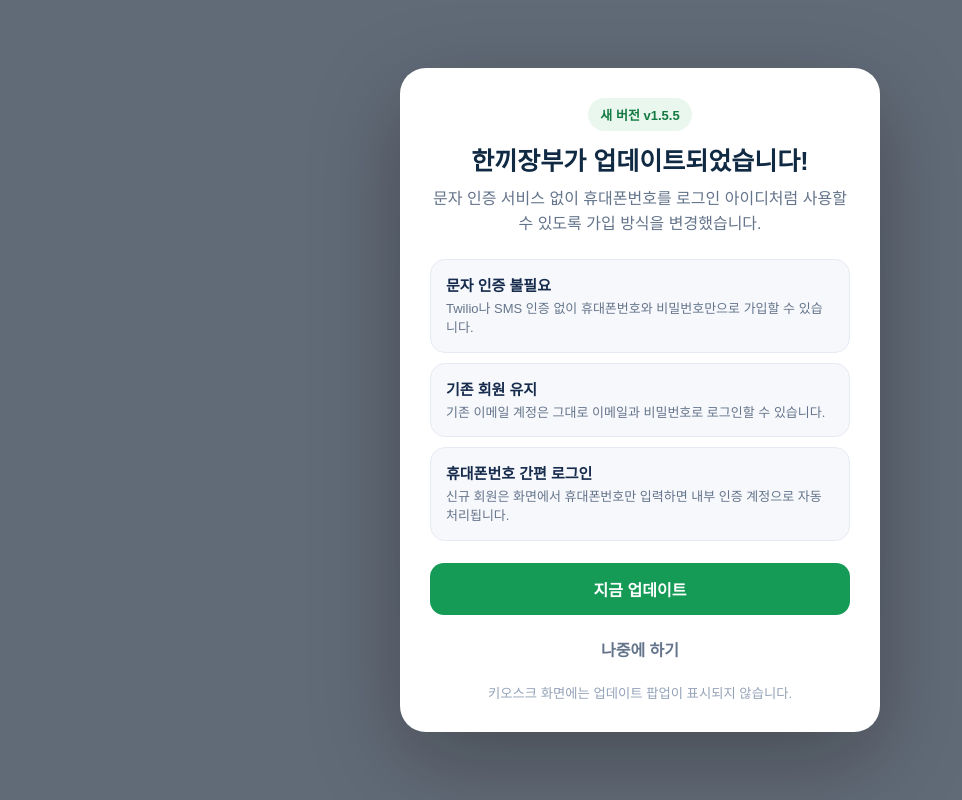
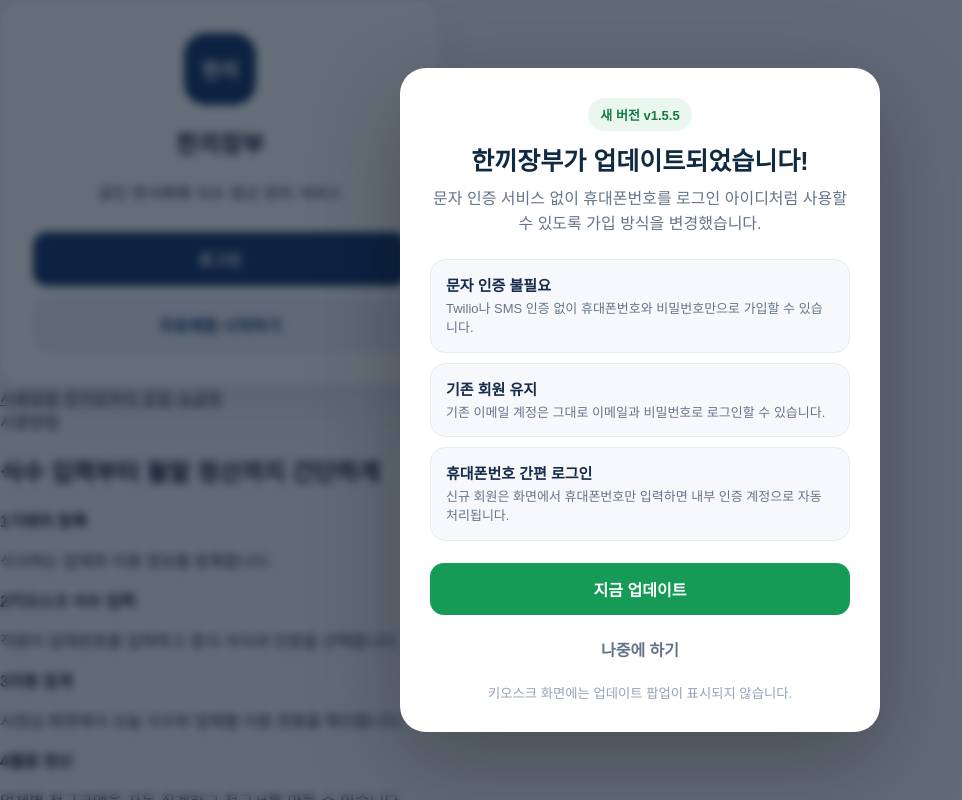
Before and after one commit to profile2018/hankki-jangbu, a Next.js app: page / in a window 1280 px wide. Shown: the top 800 px of the page, without its empty margins (0-962 px from the left). Built offline with nearby package versions, Linux system fonts and the light colour scheme; no server answers.

Commit message:
Add public service info sections to landing page

```diff
--- a/app/page.js
+++ b/app/page.js
@@ -8,20 +8,13 @@ export default function Home() {
     const search = window.location.search || "";
     const hash = window.location.hash || "";
     const params = new URLSearchParams(search);
-    const isRecovery =
-      params.has("code") ||
-      params.get("type") === "recovery" ||
-      hash.includes("type=recovery") ||
-      hash.includes("access_token=");
-
-    if (isRecovery) {
-      window.location.replace(`/reset-password${search}${hash}`);
-    }
+    const isRecovery = params.has("code") || params.get("type") === "recovery" || hash.includes("type=recovery") || hash.includes("access_token=");
+    if (isRecovery) window.location.replace(`/reset-password${search}${hash}`);
   }, []);
 
   return (
-    <main className="center-shell">
-      <section className="brand-card">
+    <main className="landing-shell">
+      <section className="brand-card landing-brand-card">
         <div className="brand-mark">한끼</div>
         <h1>한끼장부</h1>
         <p>공단 한식뷔페 식수·정산 관리 서비스</p>
@@ -30,6 +23,44 @@ export default function Home() {
           <Link className="btn secondary" href="/signup">무료체험 시작하기</Link>
         </div>
       </section>
+
+      <nav className="landing-menu" aria-label="한끼장부 서비스 안내">
+        <a href="#how">사용방법</a><span>·</span><a href="#benefits">한끼장부의 장점</a><span>·</span><a href="#pricing">요금제</a>
+      </nav>
+
+      <section className="landing-info" id="how">
+        <div className="landing-section-head"><span>사용방법</span><h2>식수 입력부터 월말 정산까지 간단하게</h2></div>
+        <div className="landing-steps">
+          <article><b>1</b><strong>거래처 등록</strong><p>식사하는 업체와 이용 정보를 등록합니다.</p></article>
+          <article><b>2</b><strong>키오스크 식수 입력</strong><p>직원이 업체번호를 입력하고 중식·석식과 인원을 선택합니다.</p></article>
+          <article><b>3</b><strong>자동 집계</strong><p>사장님 화면에서 오늘 식수와 업체별 이용 현황을 확인합니다.</p></article>
+          <article><b>4</b><strong>월말 정산</strong><p>업체별 청구금액을 자동 집계하고 청구서를 만들 수 있습니다.</p></article>
+        </div>
+        <div className="device-note"><strong>키오스크용 태블릿은 별도 구매입니다.</strong><span>기존에 사용 중인 태블릿이 있다면 별도 구매 없이 한끼장부 키오스크로 사용할 수 있습니다. 기기 사용 가능 여부도 확인해 드립니다.</span></div>
+      </section>
+
+      <section className="landing-info" id="benefits">
+        <div className="landing-section-head"><span>한끼장부의 장점</span><h2>손으로 적던 식수 장부를 더 편하게</h2></div>
+        <div className="benefit-grid">
+          <article><strong>수기장부 간소화</strong><p>매일 손으로 적고 다시 계산하는 일을 줄여줍니다.</p></article>
+          <article><strong>누락·계산 실수 감소</strong><p>등록된 식수를 기준으로 자동 집계해 정산 실수를 줄입니다.</p></article>
+          <article><strong>실시간 식수 확인</strong><p>중식·석식 이용 인원을 사장님 화면에서 바로 확인합니다.</p></article>
+          <article><strong>월말 정산 자동화</strong><p>업체별 식수와 금액을 모아 월말 정산 시간을 크게 줄입니다.</p></article>
+        </div>
+      </section>
+
+      <section className="landing-info" id="pricing">
+        <div className="landing-section-head"><span>요금제</span><h2>30일 동안 먼저 사용해 보세요</h2></div>
+        <div className="pricing-grid">
+          <article><span>무료체험</span><strong>30일 무료</strong><p>한끼장부를 실제 식당에서 충분히 사용해 보세요.</p></article>
+          <article><span>Basic</span><strong>월 29,000원</strong><p>식수 입력·업체 관리·월별 집계와 기본 정산 기능을 제공합니다.</p></article>
+          <article><span>Plus</span><strong>월 49,000원</strong><p>정산 업무를 더 편리하게 만드는 확장 기능을 제공합니다.</p></article>
+        </div>
+        <p className="pricing-device">※ 키오스크 기기 별도 · 기존 태블릿 사용 가능</p>
+        <Link className="btn primary landing-cta" href="/signup">30일 무료체험 시작하기</Link>
+      </section>
+
+      <footer className="landing-footer"><strong>한끼장부</strong><span>공단 한식뷔페 식수·정산 관리 서비스</span></footer>
     </main>
   );
 }
```
